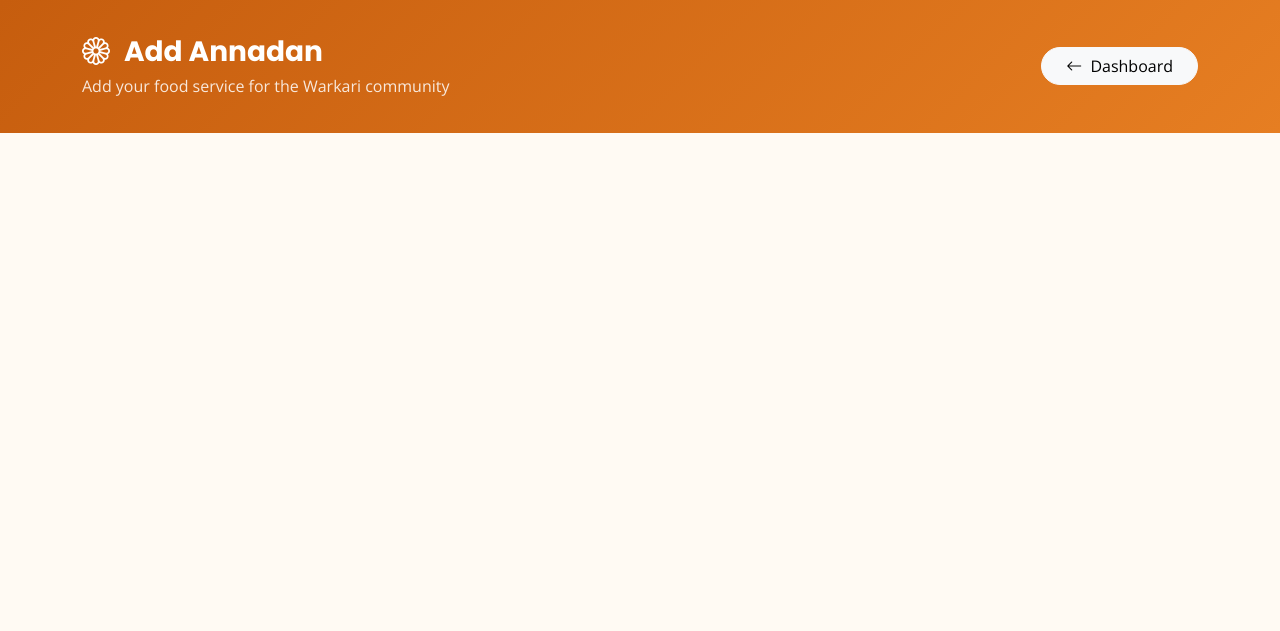
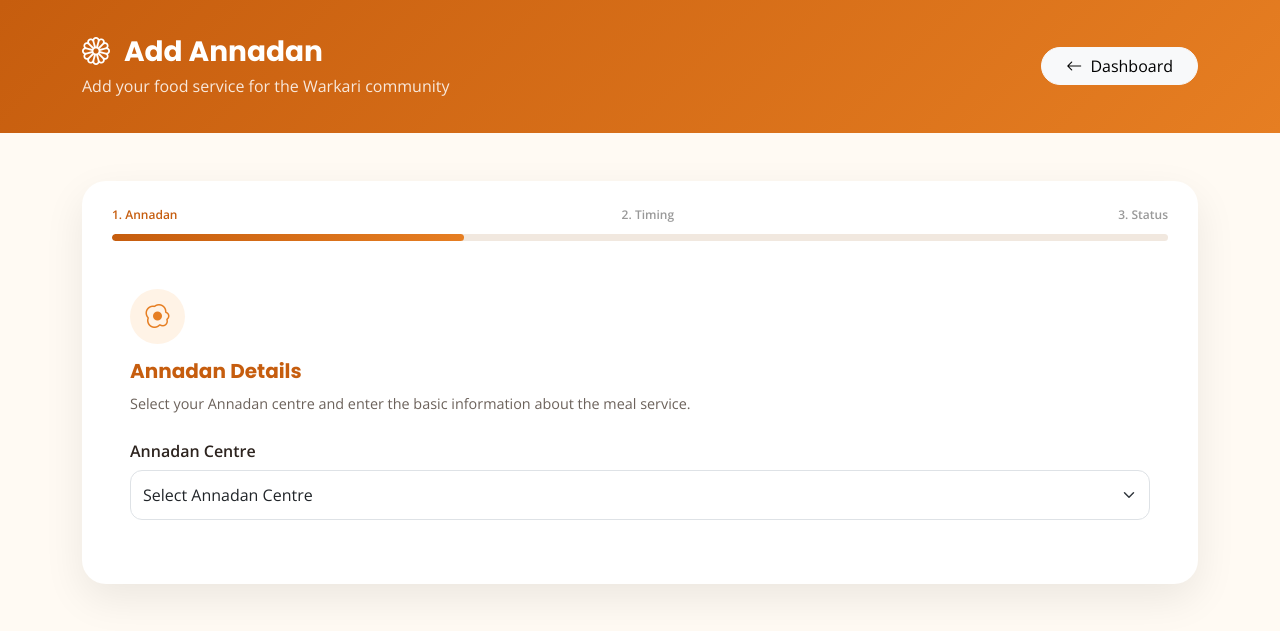
Before and after one commit to vedantmowad/Wari-Annapurna, a Python web app: template app/templates/donor/add_donation.html in a window 1280 px wide. Shown: the top 631 px of the page. Run offline with Jinja, Linux system fonts and the light colour scheme; the template is opened without the code that fills it, so the values that code supplies are empty.

Commit message:
created select part of annadan centers

```diff
--- a/app/templates/donor/add_donation.html
+++ b/app/templates/donor/add_donation.html
@@ -425,3 +425,86 @@
         </div>
 
     </header>
+
+    <div class="container py-5">
+
+        <div class="main-card">
+
+            <div class="progress-wrapper">
+
+                <div class="step-indicator">
+
+                    <span class="step-label active">
+                        1. Annadan
+                    </span>
+
+                    <span class="step-label">
+                        2. Timing
+                    </span>
+
+                    <span class="step-label">
+                        3. Status
+                    </span>
+
+                </div>
+
+                <div class="progress">
+
+                    <div
+                        id="progressBar"
+                        class="progress-bar"
+                        style="width: 33.33%;"
+                    ></div>
+
+                </div>
+
+            </div>
+
+            <form
+                method="POST"
+                class="p-4 p-md-5"
+                onsubmit="showDonationSuccess(event)"
+            >
+
+                <div class="step active">
+
+                    <div class="section-icon">
+                        <i class="bi bi-egg-fried"></i>
+                    </div>
+
+                    <h5 class="step-title">
+                        Annadan Details
+                    </h5>
+
+                    <p class="step-description">
+                        Select your Annadan centre and enter the basic
+                        information about the meal service.
+                    </p>
+
+                    <div class="mb-3">
+
+                        <label class="form-label">
+                            Annadan Centre
+                        </label>
+
+                        <select
+                            name="centre_id"
+                            class="form-select"
+                            required
+                        >
+
+                            <option value="">
+                                Select Annadan Centre
+                            </option>
+
+                            {% for centre in centres %}
+
+                                <option value="{{ centre[0] }}">
+                                    {{ centre[1] }}
+                                </option>
+
+                            {% endfor %}
+
+                        </select>
+
+                    </div>
```
